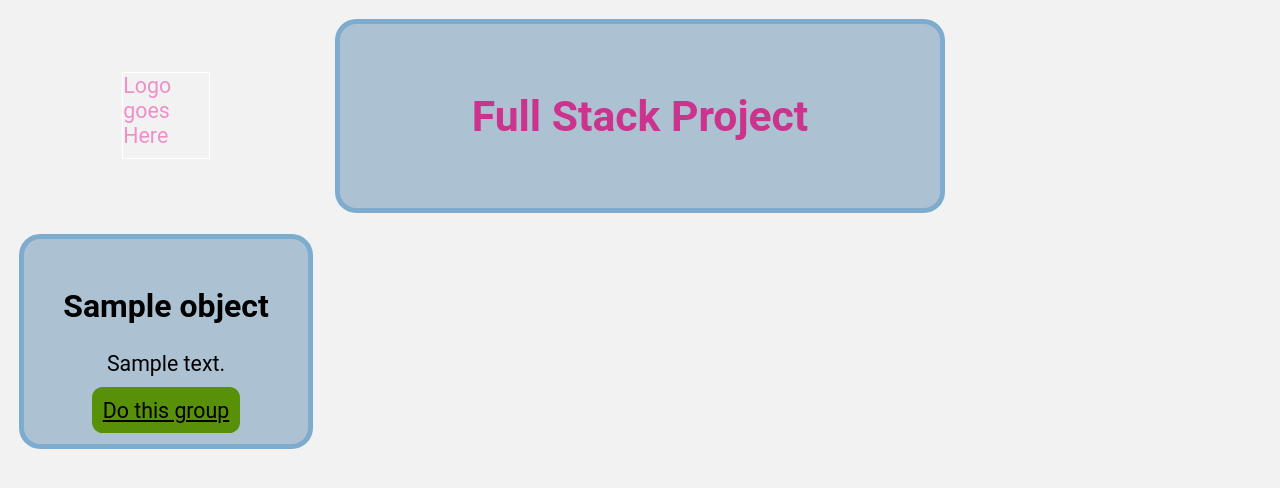
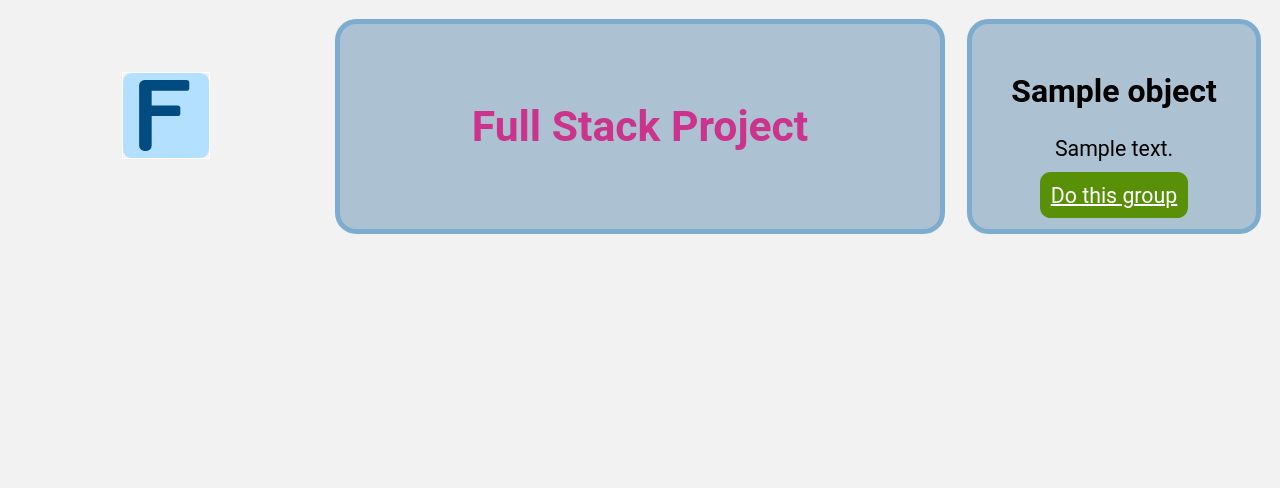
Before and after one commit to joecwilson/FullStack, a Django app: template templates/index.html in a window 1280 px wide. Shown: the top 488 px of the page. Run offline with Django 3.2, Linux system fonts and the light colour scheme; the template is opened without the code that fills it: most values are stand-ins (such as "Sample title", 1, 10 or a date in 2020).

Commit message:
Added terrible logo

```diff
--- a/static/css/styles.css
+++ b/static/css/styles.css
@@ -5,8 +5,6 @@ html {
 
 .grid-container {
     display: grid;
-    grid-template-columns: 10% 80% 10%;
-
 }
 
 .logo {
@@ -26,7 +24,6 @@ html {
 
 .card, .title{
     border-radius: 1rem;
-    grid-column: 2;
     margin: 0.5rem;
     padding: 1rem;
     text-align: center;
@@ -43,7 +40,7 @@ a, button {
     padding: 0.5rem;
     border-radius: 0.5rem;
 }
-
+/* Dark Mode */
 @media (prefers-color-scheme: dark) {
     html {
         background-color: #1b1b1b;
@@ -66,7 +63,7 @@ a, button {
     }
 
 }
-
+/* Light Mode */
 @media (prefers-color-scheme: light) {
     html {
         background-color: hsl(325, 5%, 95%);
@@ -84,15 +81,15 @@ a, button {
 
     button, a {
         background-color: hsl(85, 90%, 30%);
-        color: black;
+        color: white;
     }
 
     h1 {
         color: hsl(325, 60%, 50%);
     }
 }
-
-@media (min-aspect-ratio: 1/1){
+/* Desktop */
+@media not print and (min-aspect-ratio: 1/1){
     .grid-container{
         grid-template-columns: 25% 25% 25% 25%;
     }
@@ -102,5 +99,18 @@ a, button {
     .card {
         grid-column: auto;
     }
+}
+/* Mobile */
+@media (max-aspect-ratio: 1/1) {
+    .grid-container{
+        grid-template-columns: 10% 80% 10%;
+    }
+    .title, .card {
+        grid-column: 2;
+        padding: 2rem;
+    }
+    button, a {
+        padding: 1rem;
 
+    }
 }
--- a/templates/index.html
+++ b/templates/index.html
@@ -1,26 +1,21 @@
 {% load static %}
 <!DOCTYPE html>
-<html lang = "en">
+<html lang="en">
 <head>
-    <meta charset = "UTF-8">
+    <meta charset="UTF-8">
     <title>Question Group View</title>
     <link rel="stylesheet" href="{% static 'css/styles.css' %}">
 </head>
 <body>
-    <div class = "grid-container">
-        <div class = "logo">
-            Logo goes Here
-        </div>
-        <h1 class = "title">
+<div class="grid-container">
+    <img src="{% static 'images/Logo.svg' %}" alt = "The logo" class = "logo"/>
+    <h1 class="title">
         Full Stack Project
     </h1>
-        <div>
-
-        </div>
     {% for object in object_list %}
         <div class="card">
             <h2>
-                    {{object.title}}
+                {{ object.title }}
             </h2>
             <p>
                 {{ object.description }}
@@ -30,7 +25,7 @@
             </a>
         </div>
     {% empty %}
-            <div class = "card">
+        <div class="card">
             <p>
                 nothing found
             </p>
```
Also changed, not shown: static/images/Logo.svg (added). Lines whose indentation alone changed are shown as unchanged.
